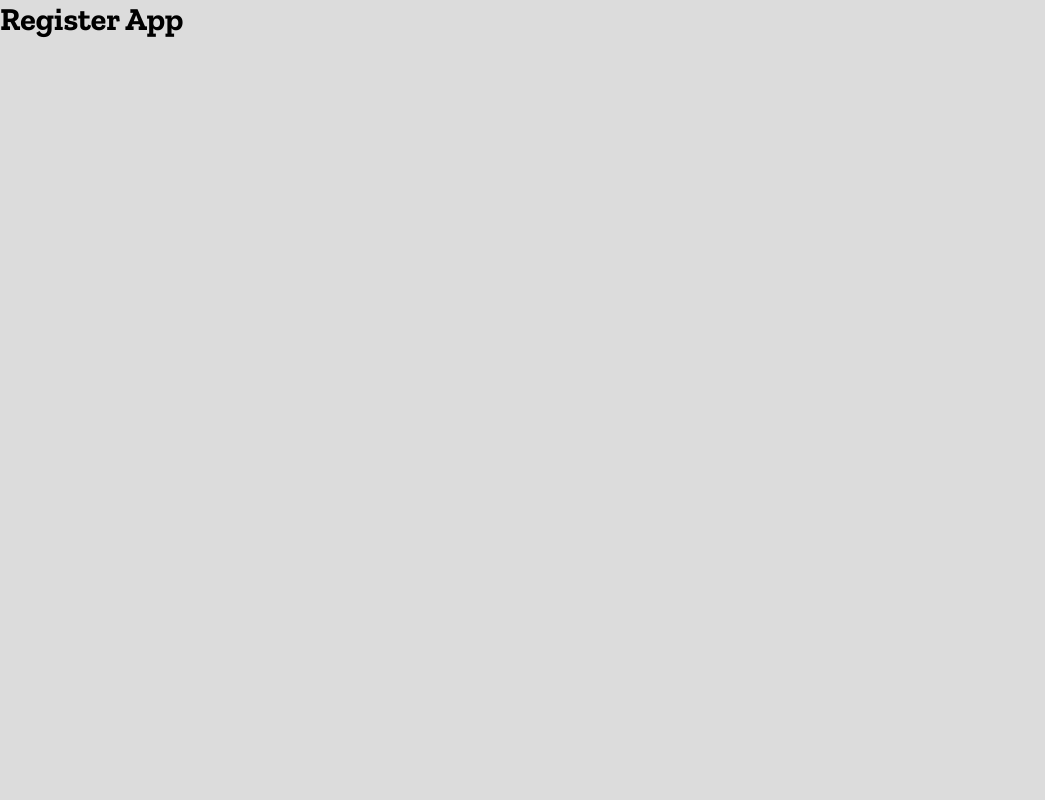
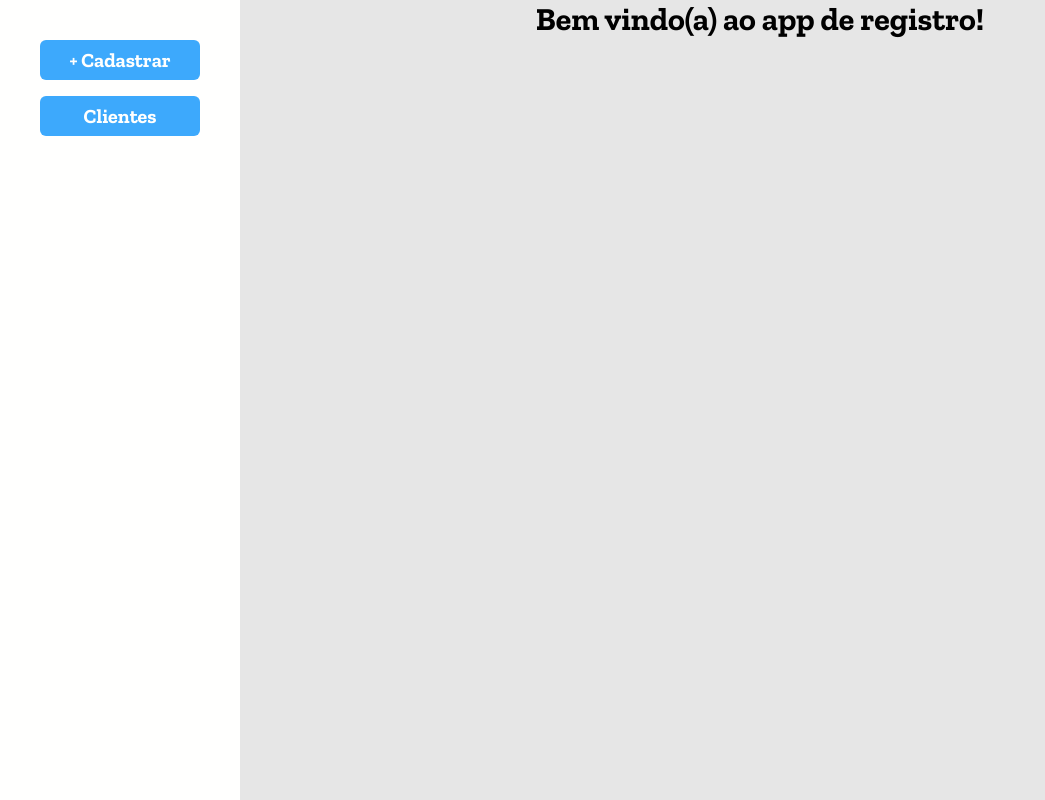
Before and after one commit to Renansf8/register-app, a React (Create React App) app: page / in a window 1280 px wide. Shown: the whole page, without its empty margins (0-1045 px from the left). Built offline with nearby package versions, Linux system fonts and the light colour scheme.

Commit message:
Cria o dashboard e a sidebar

```diff
--- a/package.json
+++ b/package.json
@@ -6,8 +6,10 @@
     "@testing-library/jest-dom": "^5.11.4",
     "@testing-library/react": "^11.1.0",
     "@testing-library/user-event": "^12.1.10",
+    "polished": "^4.1.3",
     "react": "^17.0.2",
     "react-dom": "^17.0.2",
+    "react-router-dom": "^5.3.0",
     "react-scripts": "4.0.3",
     "styled-components": "^5.3.3",
     "web-vitals": "^1.0.1"
--- a/src/App.js
+++ b/src/App.js
@@ -1,7 +1,12 @@
 import React from 'react';
+import Routes from './routes';
 
 function App() {
-  return <h1>Register App</h1>;
+  return (
+    <>
+      <Routes />
+    </>
+  );
 }
 
 export default App;
--- /dev/null
+++ b/src/Components/Sidebar/index.js
@@ -0,0 +1,16 @@
+import React from 'react';
+
+import { Container, ButtonsContianer } from './styles';
+
+const Sidebar = () => {
+  return (
+    <Container>
+      <ButtonsContianer>
+        <button>+ Cadastrar</button>
+        <button>Clientes</button>
+      </ButtonsContianer>
+    </Container>
+  );
+};
+
+export default Sidebar;
--- /dev/null
+++ b/src/Components/Sidebar/styles.js
@@ -0,0 +1,34 @@
+import Styled from 'styled-components';
+import { shade } from 'polished';
+
+export const Container = Styled.div`
+  background-color: #fffffe;
+  width: 240px;
+  height: 100vh;
+`;
+
+export const ButtonsContianer = Styled.div`
+  display: flex;
+  flex-direction: column;
+  align-items: center;
+  padding-top: 32px;
+
+  button {
+    width: 160px;
+    padding: 8px;
+    font-size: 20px;
+    font-weight: 600;
+    margin: 8px;
+    background-color: #3da9fc;
+    border: 0;
+    color: #fffffe;
+    border-radius: 6px;
+    transition: all 0.2s;
+
+    &:hover {
+      background-color: ${shade(0.1, '#3da9fc')};
+      transform: translateX(6px);
+    }
+  }
+
+`;
--- /dev/null
+++ b/src/Pages/Dashboard/index.js
@@ -0,0 +1,15 @@
+import React from 'react';
+
+import Sidebar from '../../Components/Sidebar';
+import { Container } from './styles';
+
+const Dashboard = () => {
+  return (
+    <Container>
+      <Sidebar />
+      <h1>Bem vindo(a) ao app de registro!</h1>
+    </Container>
+  );
+};
+
+export default Dashboard;
--- /dev/null
+++ b/src/Pages/Dashboard/styles.js
@@ -0,0 +1,9 @@
+import Styled from 'styled-components';
+
+export const Container = Styled.div`
+  display: flex;
+
+  h1 {
+    margin: 0 auto;
+  }
+`;
--- a/src/index.js
+++ b/src/index.js
@@ -1,13 +1,16 @@
 import React from 'react';
 import ReactDOM from 'react-dom';
+import { BrowserRouter } from 'react-router-dom';
 import App from './App';
 import reportWebVitals from './reportWebVitals';
 import { GlobalStyle } from './styles/global';
 
 ReactDOM.render(
   <React.StrictMode>
-    <App />
-    <GlobalStyle />
+    <BrowserRouter>
+      <App />
+      <GlobalStyle />
+    </BrowserRouter>
   </React.StrictMode>,
   document.getElementById('root')
 );
--- /dev/null
+++ b/src/routes/index.js
@@ -0,0 +1,13 @@
+import React from 'react';
+import { Route, Switch } from 'react-router-dom';
+import Dashboard from '../Pages/Dashboard';
+
+const Routes = () => {
+  return (
+    <Switch>
+      <Route exact path="/" component={Dashboard} />
+    </Switch>
+  );
+};
+
+export default Routes;
--- a/src/styles/global.js
+++ b/src/styles/global.js
@@ -9,7 +9,7 @@ export const GlobalStyle = createGlobalStyle`
   }
 
   body {
-    background: #DCDCDC;
+    background: #e6e6e6;
     -webkit-font-smoothing: antialiased;
   }
 
```
Also changed, not shown: 2 other files (tests, documents, lock files or other folders).
